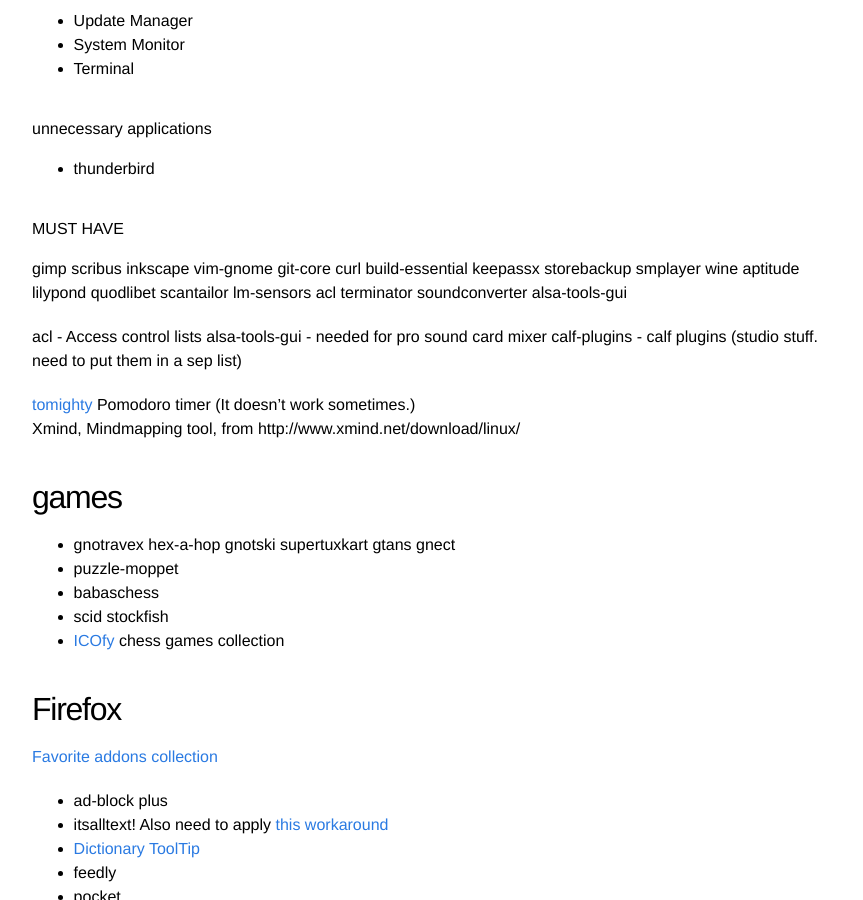
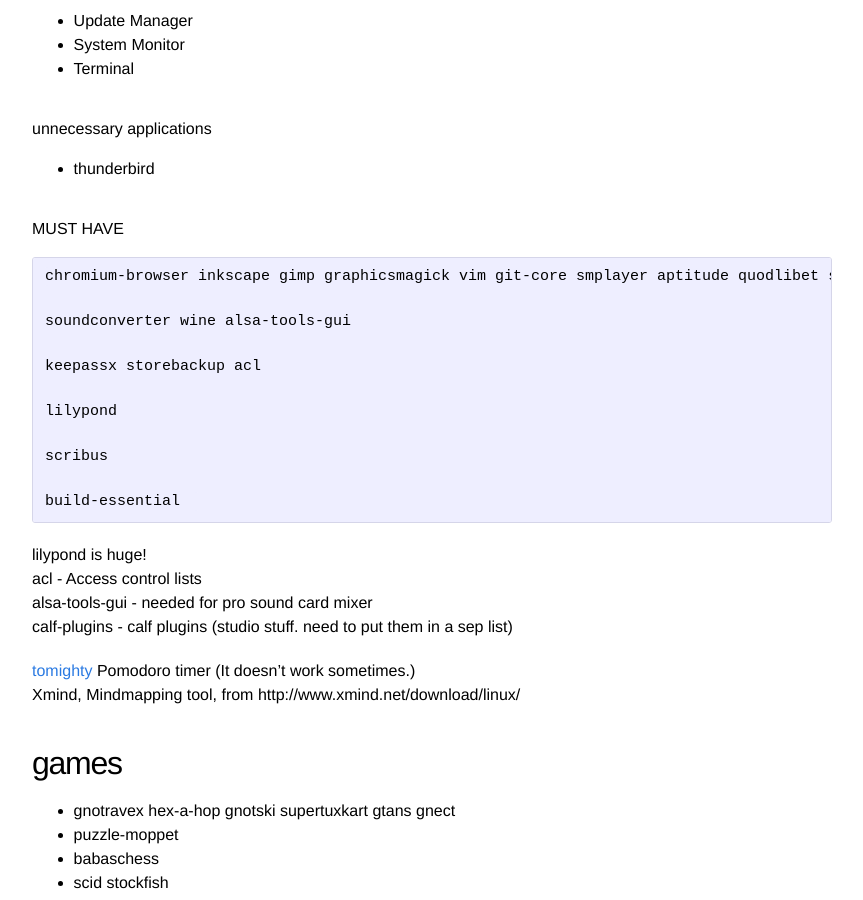
Before and after one commit to ananthp/kurippu, a Jekyll site: the page built from stuff-on-top-of-ubuntu.md, in a window 1280 px wide and 900 px high, scrolled down 309 px. Shown: the whole window, without its empty margins (208-1071 px from the left). Built offline with Jekyll 4.4.1, drawn with Linux system fonts in a browser that asks for light colours.

Commit message:
revised essential packages list

````diff
--- a/stuff-on-top-of-ubuntu.md
+++ b/stuff-on-top-of-ubuntu.md
@@ -21,8 +21,21 @@ Remove libre office. Add ..
 
 # MUST HAVE
 
-gimp scribus inkscape vim-gnome git-core curl build-essential keepassx storebackup smplayer wine aptitude lilypond quodlibet scantailor lm-sensors acl terminator soundconverter alsa-tools-gui
+```
+chromium-browser inkscape gimp graphicsmagick vim git-core smplayer aptitude quodlibet scantailor lm-sensors terminator
 
+soundconverter wine alsa-tools-gui
+
+keepassx storebackup acl
+
+lilypond
+
+scribus
+
+build-essential
+```
+
+lilypond is huge!
 acl - Access control lists
 alsa-tools-gui - needed for pro sound card mixer
 calf-plugins - calf plugins (studio stuff. need to put them in a sep list)
````
